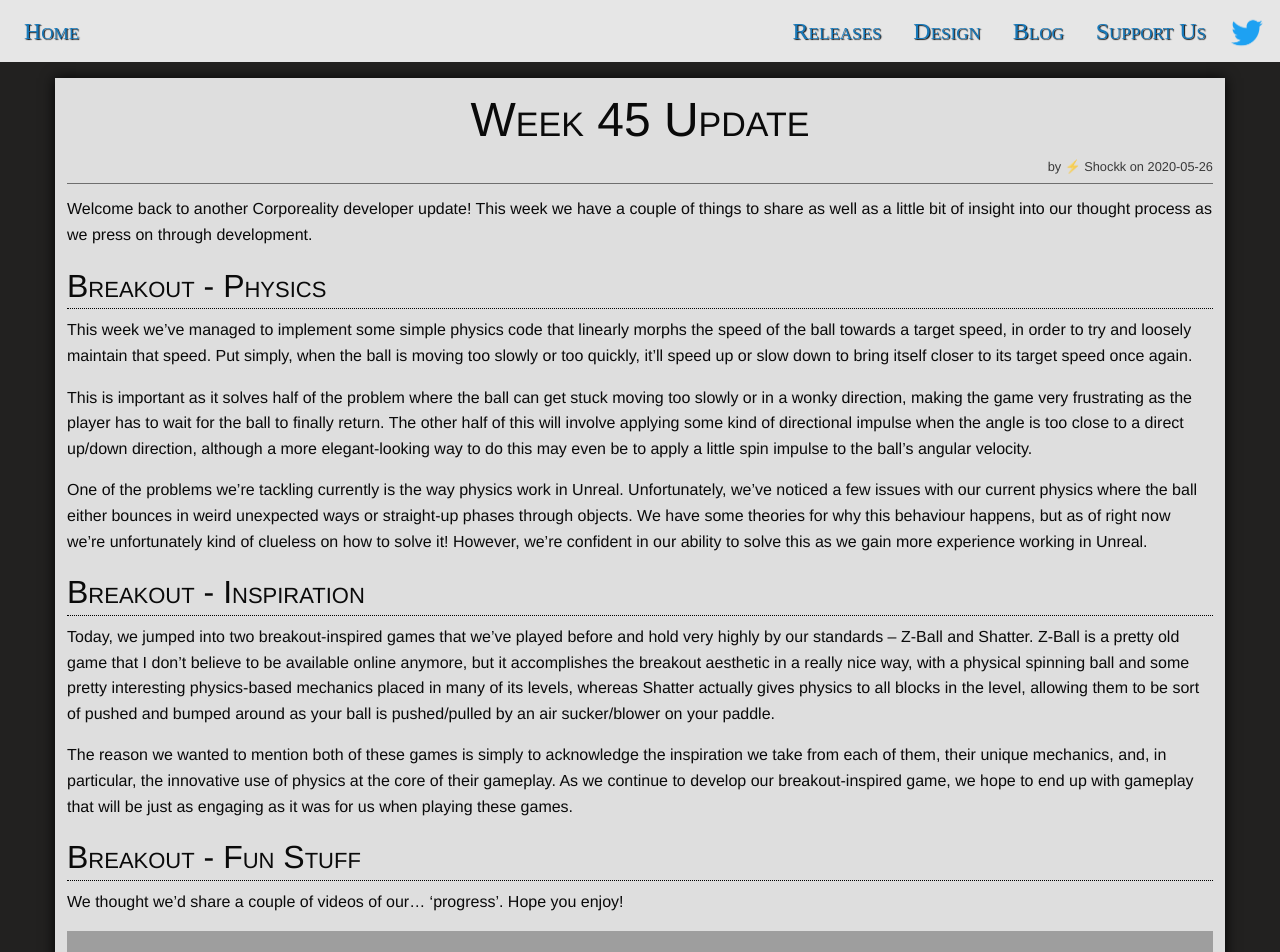
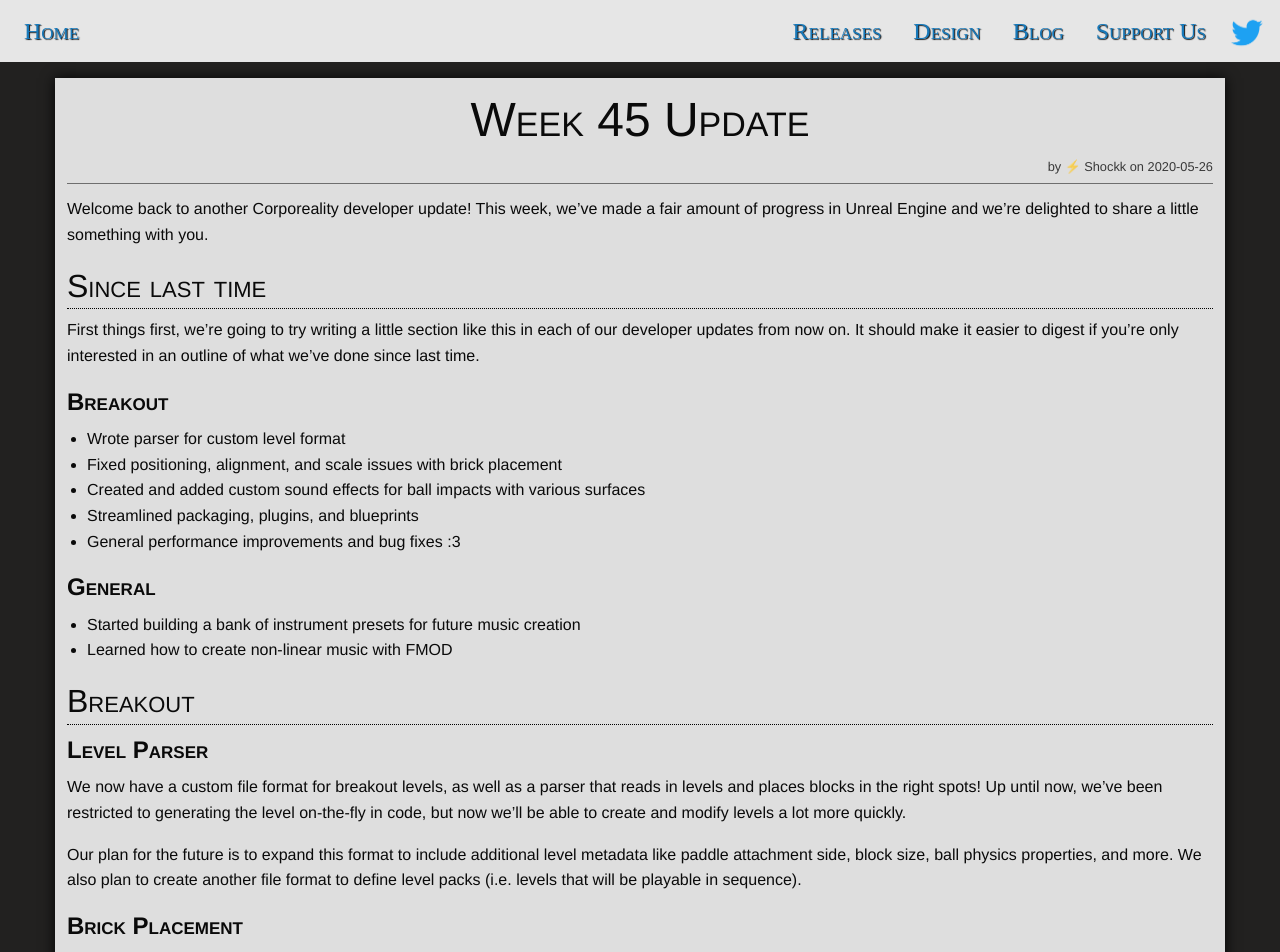
Before and after one commit to corporeality-space/web, a Jekyll site: the page built from _posts/2020-05-26-01-Week-45.md, in a window 1280 px wide and 1400 px high. Shown: the top 952 px of the window. Built offline with Jekyll 4.4.1, drawn with Linux system fonts in a browser that asks for light colours; nearby versions of some CDN libraries; some web fonts are replaced; our own code applies the rules of GitHub Pages for plain Markdown files; library files that are not in the unit come from our copies; some of the changed text lies outside the part shown; grey boxes are pictures that could not be loaded.

Commit message:
Update 2020-05-26-01-Week-45.md

```diff
--- a/_posts/2020-05-26-01-Week-45.md
+++ b/_posts/2020-05-26-01-Week-45.md
@@ -2,10 +2,57 @@
 title: Week 45 Update
 category: Draft
 author: ⚡ Shockk
-description: The slow grind of Unreal Engine
+description: Progress happens!
 ---
 
-Welcome back to another Corporeality developer update! This week we have a couple of things to share as well as a little bit of insight into our thought process as we press on through development.
+Welcome back to another Corporeality developer update! This week, we've made a fair amount of progress in Unreal Engine and we're delighted to share a little something with you.
+
+# Since last time
+
+First things first, we're going to try writing a little section like this in each of our developer updates from now on. It should make it easier to digest if you're only interested in an outline of what we've done since last time.
+
+## Breakout
+
+* Wrote parser for custom level format
+* Fixed positioning, alignment, and scale issues with brick placement
+* Created and added custom sound effects for ball impacts with various surfaces
+* Streamlined packaging, plugins, and blueprints
+* General performance improvements and bug fixes :3
+
+## General
+
+* Started building a bank of instrument presets for future music creation
+* Learned how to create non-linear music with FMOD
+
+# Breakout
+
+## Level Parser
+
+We now have a custom file format for breakout levels, as well as a parser that reads in levels and places blocks in the right spots! Up until now, we've been restricted to generating the level on-the-fly in code, but now we'll be able to create and modify levels a lot more quickly.
+
+Our plan for the future is to expand this format to include additional level metadata like paddle attachment side, block size, ball physics properties, and more. We also plan to create another file format to define level packs (i.e. levels that will be playable in sequence).
+
+## Brick Placement
+
+We spent a while this week deciding on a good size for our bricks. Although it's subject to change, we've settled on a good balance of 11 rows of bricks for the time being. It took us some time to make appropriate calculations to the point where we now have perfectly even spacing between each individual brick.
+
+## Packaging
+
+Building and packaging up an Unreal project isn't such a complicated thing--just click on the menu item to package it up for the appropriate platform. However, it took a fair amount of research on our part to figure out how to reduce the size and impact of our game.
+
+One of the things we had to do was to go the list of plugins associated with our project and disable any of them that we aren't using. It sounds simple enough, but stuff like TCP and UDP networking support, which doesn't seem like it should actually do anything, actually semeed to cause Windows Firewall to prompt for a firewall exception upon first launch. For a game without any need for network play, this is obviously a no-no, so we're very happy to have found the source of this.
+
+## Sound Effects
+
+As a last-minute addition, the game now has custom-built sound effects that play whenever the ball hits a surface! We used a custom synth instrument for this, playing beeps at various tones depending on the surface being hit. We also have a custom death sound too, built around the same theme.
+
+# General
+
+##
+
+
+
+
 
 # Breakout - Physics
 
```
